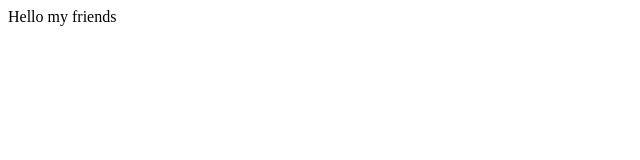
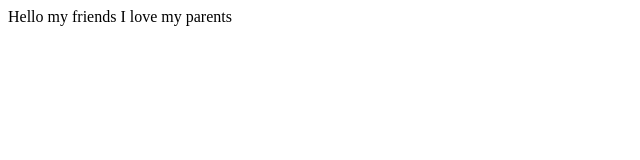
Before and after one commit to SazidSami/My-1st-Website, a plain HTML site: page index.html in a window 1280 px wide. Shown: the whole page, without its empty margins (0-640 px from the left). Drawn offline with Linux system fonts and the light colour scheme.

Commit message:
for love

```diff
--- a/index.html
+++ b/index.html
@@ -2,6 +2,7 @@
 <head>
     <body>
         Hello my friends
+        I love my parents
     </body>
 </head>
 
```
